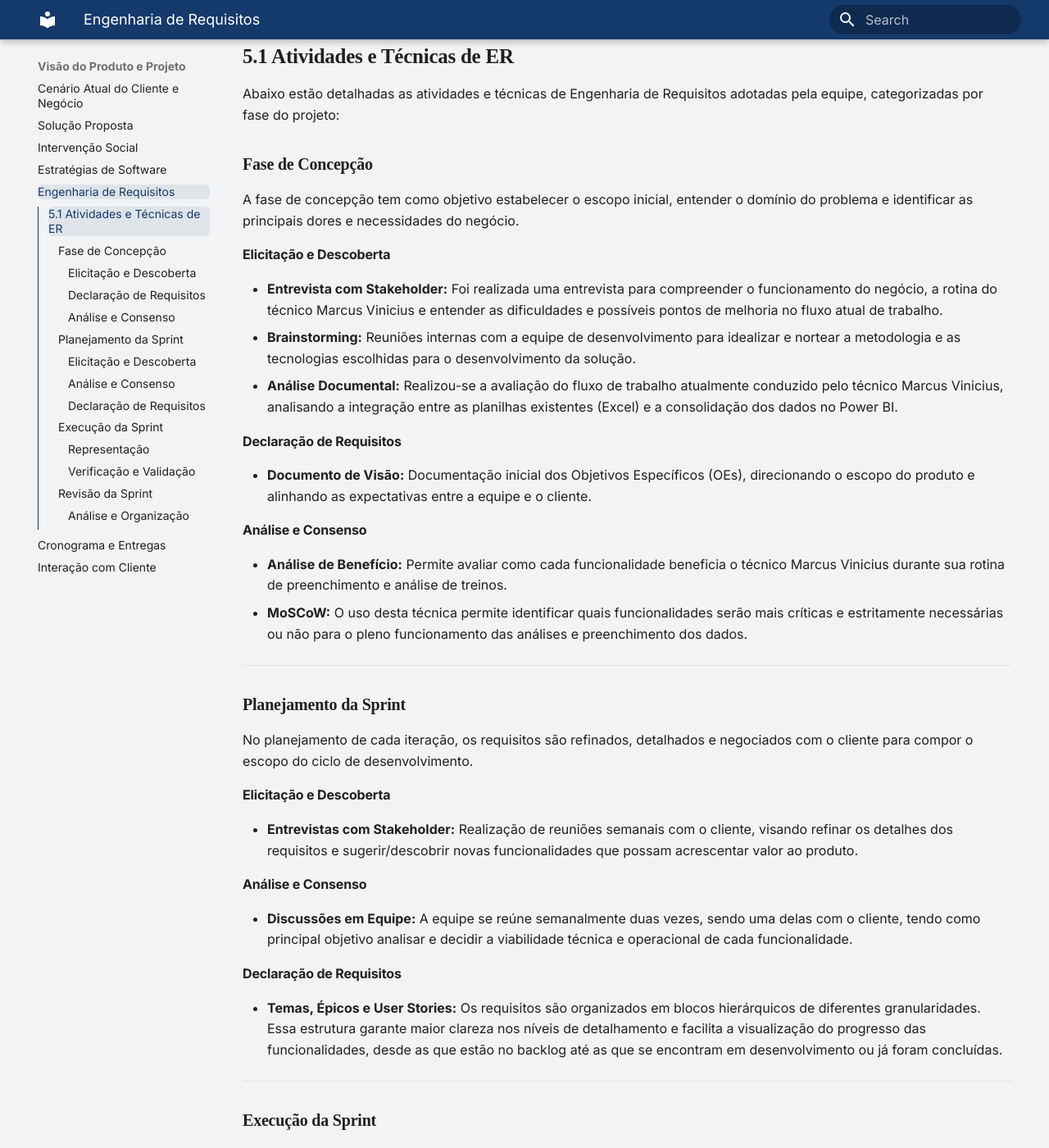
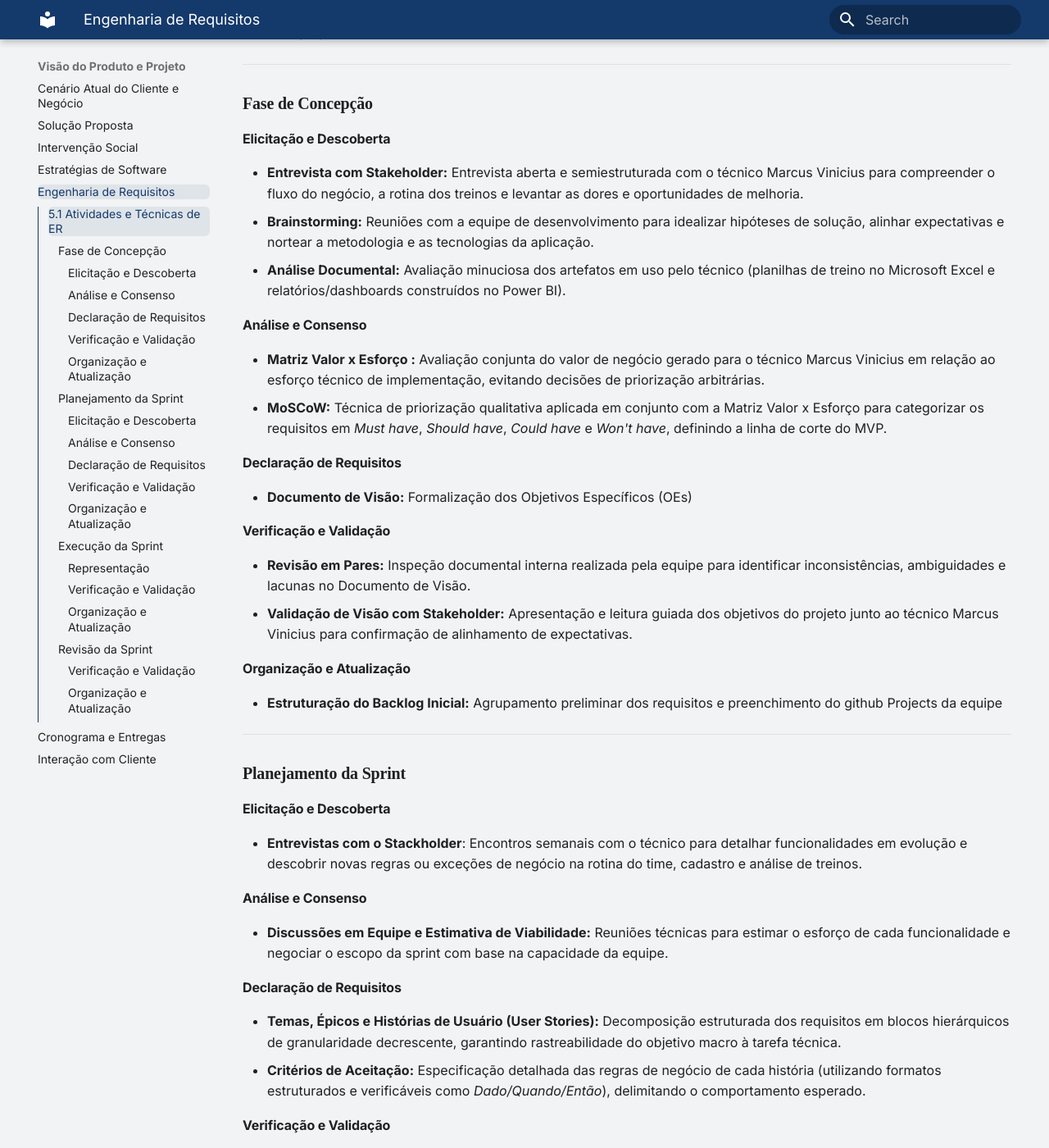
Before and after one commit to mdsreq-fga-unb/REQ-2026.2-T01-FutBoard, an MkDocs documentation site: the page built from docs/visao-produto/engenharia-requisitos.md, in a window 1280 px wide and 1400 px high, scrolled down 319 px. Shown: the whole window at 82% size. Built offline with MkDocs 1.6.1 and Material for MkDocs 9.7.7, drawn with Linux system fonts in a browser that asks for light colours; some of the changed text lies outside the part shown.

Commit message:
docs: atualiza topico 5.1 de atividades e tecnicas de ER

```diff
--- a/docs/visao-produto/engenharia-requisitos.md
+++ b/docs/visao-produto/engenharia-requisitos.md
@@ -1,61 +1,82 @@
 # Engenharia de Requisitos
 
-A Engenharia de Requisitos (ER) no FutBoard é estruturada de forma integrada ao ciclo de vida iterativo e incremental do projeto (baseado no processo híbrido RAD/Scrum). As atividades e técnicas de ER são distribuídas ao longo das fases de concepção e das iterações (sprints), garantindo a contínua descoberta, detalhamento, validação e organização das necessidades do cliente e do negócio.
+
+
+---
 
 ## 5.1 Atividades e Técnicas de ER
 
-Abaixo estão detalhadas as atividades e técnicas de Engenharia de Requisitos adotadas pela equipe, categorizadas por fase do projeto:
+Abaixo estão detalhadas as atividades e técnicas de Engenharia de Requisitos adotadas pela equipe, categorizadas por fases do projeto.
+
+---
 
 ### Fase de Concepção
 
-A fase de concepção tem como objetivo estabelecer o escopo inicial, entender o domínio do problema e identificar as principais dores e necessidades do negócio.
+
 
 #### Elicitação e Descoberta
-- **Entrevista com Stakeholder:** Foi realizada uma entrevista para compreender o funcionamento do negócio, a rotina do técnico Marcus Vinicius e entender as dificuldades e possíveis pontos de melhoria no fluxo atual de trabalho.
-- **Brainstorming:** Reuniões internas com a equipe de desenvolvimento para idealizar e nortear a metodologia e as tecnologias escolhidas para o desenvolvimento da solução.
-- **Análise Documental:** Realizou-se a avaliação do fluxo de trabalho atualmente conduzido pelo técnico Marcus Vinicius, analisando a integração entre as planilhas existentes (Excel) e a consolidação dos dados no Power BI.
+- **Entrevista com Stakeholder:** Entrevista aberta e semiestruturada com o técnico Marcus Vinicius para compreender o fluxo do negócio, a rotina dos treinos e levantar as dores e oportunidades de melhoria.
+- **Brainstorming:** Reuniões com a equipe de desenvolvimento para idealizar hipóteses de solução, alinhar expectativas e nortear a metodologia e as tecnologias da aplicação.
+- **Análise Documental:** Avaliação minuciosa dos artefatos em uso pelo técnico (planilhas de treino no Microsoft Excel e relatórios/dashboards construídos no Power BI).
+
+#### Análise e Consenso
+- **Matriz Valor x Esforço :** Avaliação conjunta do valor de negócio gerado para o técnico Marcus Vinicius em relação ao esforço técnico de implementação, evitando decisões de priorização arbitrárias.
+- **MoSCoW:** Técnica de priorização qualitativa aplicada em conjunto com a Matriz Valor x Esforço para categorizar os requisitos em *Must have*, *Should have*, *Could have* e *Won't have*, definindo a linha de corte do MVP.
 
 #### Declaração de Requisitos
-- **Documento de Visão:** Documentação inicial dos Objetivos Específicos (OEs), direcionando o escopo do produto e alinhando as expectativas entre a equipe e o cliente.
+- **Documento de Visão:** Formalização dos Objetivos Específicos (OEs)
 
-#### Análise e Consenso
-- **Análise de Benefício:** Permite avaliar como cada funcionalidade beneficia o técnico Marcus Vinicius durante sua rotina de preenchimento e análise de treinos.
-- **MoSCoW:** O uso desta técnica permite identificar quais funcionalidades serão mais críticas e estritamente necessárias ou não para o pleno funcionamento das análises e preenchimento dos dados.
+#### Verificação e Validação
+- **Revisão em Pares:** Inspeção documental interna realizada pela equipe para identificar inconsistências, ambiguidades e lacunas no Documento de Visão.
+- **Validação de Visão com Stakeholder:** Apresentação e leitura guiada dos objetivos do projeto junto ao técnico Marcus Vinicius para confirmação de alinhamento de expectativas.
+
+#### Organização e Atualização
+- **Estruturação do Backlog Inicial:** Agrupamento preliminar dos requisitos e preenchimento do github Projects da equipe
 
 ---
 
 ### Planejamento da Sprint
 
-No planejamento de cada iteração, os requisitos são refinados, detalhados e negociados com o cliente para compor o escopo do ciclo de desenvolvimento.
 
 #### Elicitação e Descoberta
-- **Entrevistas com Stakeholder:** Realização de reuniões semanais com o cliente, visando refinar os detalhes dos requisitos e sugerir/descobrir novas funcionalidades que possam acrescentar valor ao produto.
+- **Entrevistas com o Stackholder**: Encontros semanais com o técnico para detalhar funcionalidades em evolução e descobrir novas regras ou exceções de negócio na rotina do time, cadastro e análise de treinos.
 
 #### Análise e Consenso
-- **Discussões em Equipe:** A equipe se reúne semanalmente duas vezes, sendo uma delas com o cliente, tendo como principal objetivo analisar e decidir a viabilidade técnica e operacional de cada funcionalidade.
+- **Discussões em Equipe e Estimativa de Viabilidade:** Reuniões técnicas para estimar o esforço de cada funcionalidade e negociar o escopo da sprint com base na capacidade da equipe.
 
 #### Declaração de Requisitos
-- **Temas, Épicos e User Stories:** Os requisitos são organizados em blocos hierárquicos de diferentes granularidades. Essa estrutura garante maior clareza nos níveis de detalhamento e facilita a visualização do progresso das funcionalidades, desde as que estão no backlog até as que se encontram em desenvolvimento ou já foram concluídas.
+- **Temas, Épicos e Histórias de Usuário (User Stories):** Decomposição estruturada dos requisitos em blocos hierárquicos de granularidade decrescente, garantindo rastreabilidade do objetivo macro à tarefa técnica.
+- **Critérios de Aceitação:** Especificação detalhada das regras de negócio de cada história (utilizando formatos estruturados e verificáveis como *Dado/Quando/Então*), delimitando o comportamento esperado.
+
+#### Verificação e Validação
+- **Verificação via Definition of Ready:** Aplicação do DoR como portão de entrada para verificar se as histórias de usuário possuem critérios de aceite completos, estimativas e independência antes de serem admitidas no Sprint Backlog.
+
+#### Organização e Atualização
+- **Refinamento do Backlog:** Atualização contínua das prioridades do Product Backlog.
 
 ---
 
 ### Execução da Sprint
 
-Durante o desenvolvimento do incremento, os requisitos ganham representação visual e são validados continuamente para assegurar a conformidade com as regras de negócio.
 
 #### Representação
-- **Protótipos:** Criação de protótipos de interface utilizando o Figma, auxiliando a equipe a se orientar e visualizar como as funcionalidades serão implementadas, além de manter o stakeholder atualizado quanto ao andamento do projeto.
+- **Prototipagem:** Criação de protótipos utilizando FIGMA , para criar e manter fidelidade das interfaces para apoiar a equipe na arquitetura das telas e apoiar a comunicação com o cliente.
 
 #### Verificação e Validação
-- **Checklists e Revisão de Critérios de Aceitação:** Utilização de checklists para revisar cada funcionalidade e assegurar que todos os critérios de aceitação foram cumpridos antes da entrega final do incremento.
+- **Testes de Aceitação e Checklists de Qualidade:** Verificação formal da conformidade do código desenvolvido frente aos critérios de aceitação declarados para cada história de usuário.
+- **Revisão de Código e Requisitos entre Pares:** Inspeção cruzada entre desenvolvedores para validar se a entrega atende fielmente às regras de negócio estipuladas.
+
+#### Organização e Atualização
+- **Gestão Visual do Github Projects:** Acompanhamento diário da movimentação das histórias e tarefas técnicas, permitindo rastrear o status e mitigar bloqueios de fluxo.
 
 ---
 
 ### Revisão da Sprint
 
-Ao final do ciclo de desenvolvimento, o incremento produzido é demonstrado ao cliente para avaliação do valor entregue e reorientação do trabalho futuro.
+#### Verificação e Validação
+- **Demonstração e Revisao:** Validação direta com o cliente acerca do incremento desenvolvido.
 
-#### Análise e Organização
-- **Revisão da Sprint e Repriorização do Backlog:** Análise e organização contínua dos requisitos a partir do feedback coletado junto ao técnico Marcus Vinicius durante a demonstração das entregas, viabilizando o ajuste do status dos itens concluídos e a repriorização do backlog para os próximos ciclos.
+#### Organização e Atualização
+- **Atualização do Github Projects:** Reorganização do backlog do produto a partir do feedback obtido na Sprint Review, reordenando histórias pendentes ou criando novos itens para as próximas iterações.
 
 ---
```
